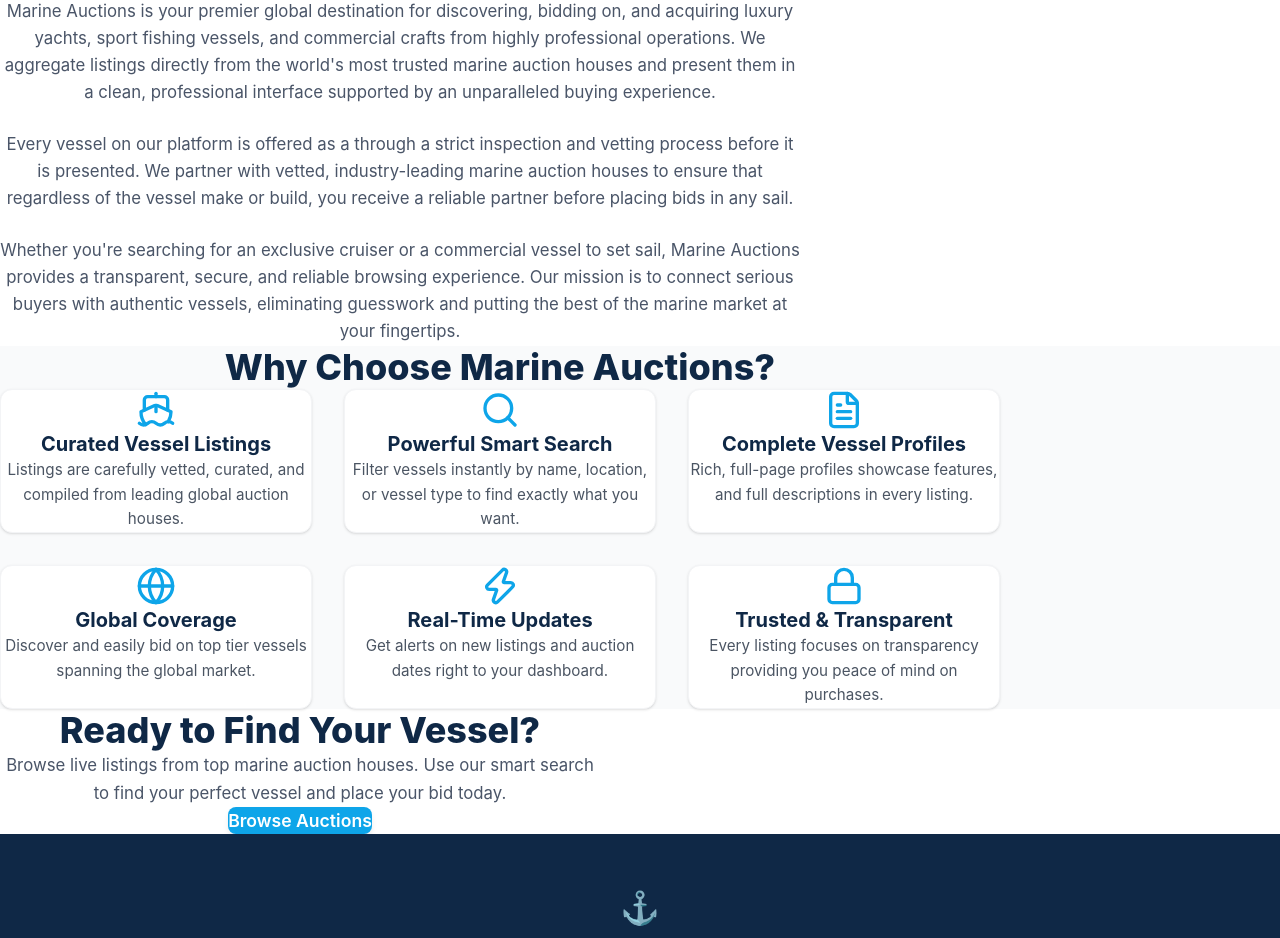
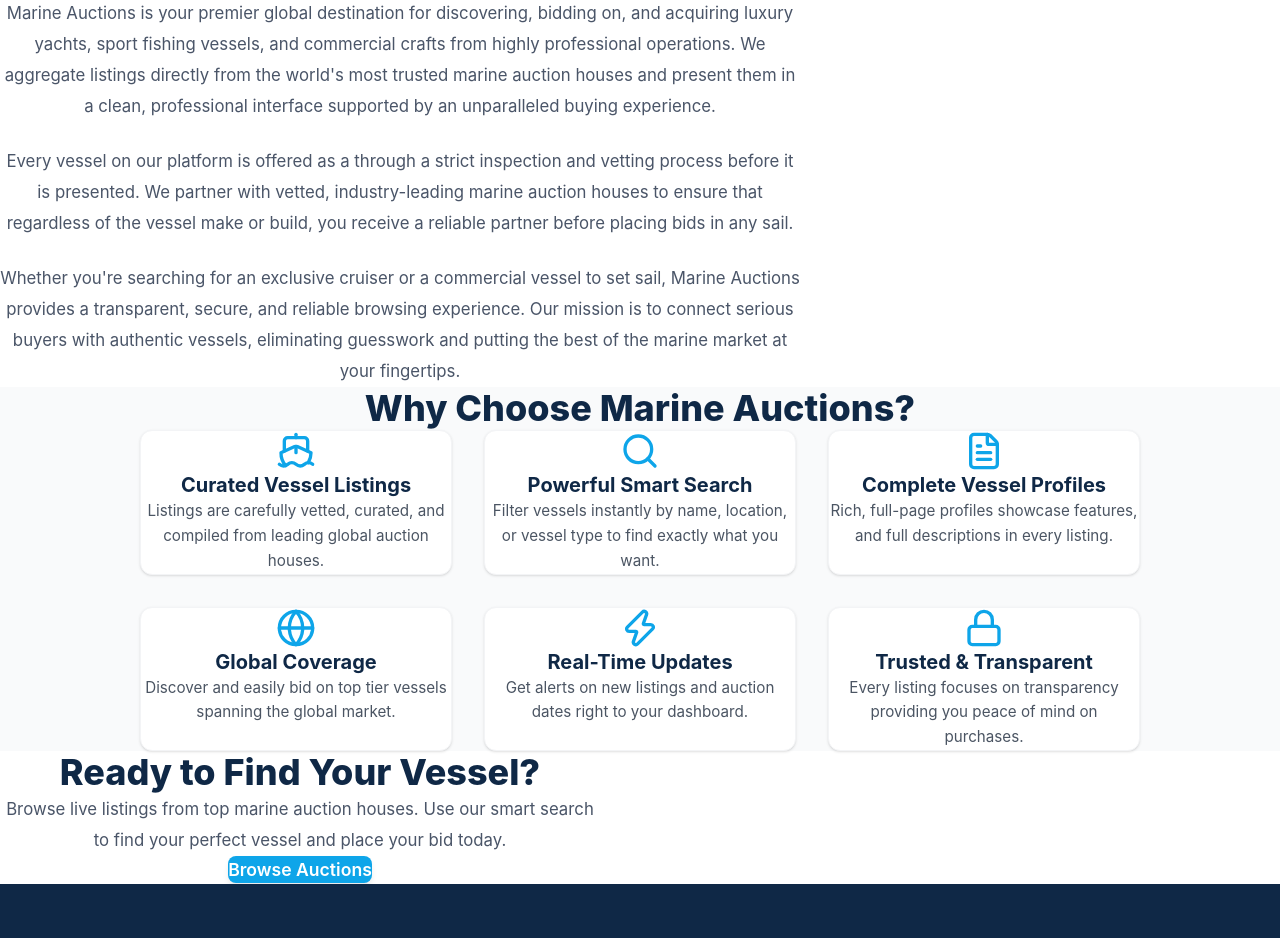
Before and after one commit to manisha36180-rgb/gitup, a Next.js app: page / in a window 1280 px wide. Shown: the part 640-1578 px from the top of the page. Built offline with nearby package versions, Linux system fonts and the light colour scheme.

Commit message:
Fix alignment for laptop view responsive to match old site

```diff
--- a/app/auctions/page.tsx
+++ b/app/auctions/page.tsx
@@ -146,12 +146,12 @@ export default async function AuctionsPage({
             </Link>
           </div>
         ) : (
-          <div className="grid grid-cols-1 sm:grid-cols-2 lg:flex lg:flex-wrap lg:justify-center gap-8 px-4 sm:px-6">
+          <div className="grid grid-cols-1 sm:grid-cols-2 lg:grid-cols-3 gap-8 px-4 sm:px-6">
             {vessels.map((vessel: Vessel) => (
               <Link
                 key={vessel.id}
                 href={`/vessels/${vessel.id}`}
-                className="auction-card flex flex-col w-full max-w-[380px] bg-white rounded-[24px] shadow-[0_10px_30px_rgba(0,0,0,0.06)] overflow-hidden border border-[#f1f5f9] no-underline transition-all duration-200 mx-auto lg:mx-0"
+                className="auction-card flex flex-col w-full max-w-[380px] bg-white rounded-[24px] shadow-[0_10px_30px_rgba(0,0,0,0.06)] overflow-hidden border border-[#f1f5f9] no-underline transition-all duration-200 mx-auto"
               >
                 {/* Image Container */}
                 <div className="relative w-full h-[220px] sm:h-[260px] overflow-hidden">
--- a/app/contact/page.tsx
+++ b/app/contact/page.tsx
@@ -1,7 +1,7 @@
 export default function ContactPage() {
   return (
     <div className="w-full bg-[#f8f9fa] py-12 px-6 sm:py-20 lg:py-20 min-h-[80vh] flex flex-col items-center">
-
+      <div className="w-full max-w-[1280px] mx-auto flex flex-col items-center">
         {/* Header Section */}
         <div className="max-w-[800px] text-center mb-12 sm:mb-12">
           <h1 className="text-3xl sm:text-4xl lg:text-[2.5rem] font-extrabold text-[#0f2846] mb-4">Contact Us</h1>
@@ -72,5 +72,6 @@ export default function ContactPage() {
 
         </div>
       </div>
+    </div>
   );
 }
--- a/app/page.tsx
+++ b/app/page.tsx
@@ -41,7 +41,8 @@ export default function Home() {
       </div>
 
       {/* ── Welcome / Overview ── */}
-      <section className="bg-white py-12 px-6 sm:py-20 lg:py-20 text-center">
+      <section className="bg-white py-12 px-6 sm:py-20 lg:py-20 flex flex-col items-center">
+        <div className="w-full max-w-[1280px] mx-auto text-center">
           <div className="max-w-[800px] mx-auto">
             <h2 className="text-2xl sm:text-3xl lg:text-[2.25rem] font-extrabold text-[#0f2846] mb-4 lg:mb-4">
               Welcome to Marine Auctions
@@ -49,22 +50,23 @@ export default function Home() {
             <div className="w-16 h-1 bg-[#0EA5E9] mx-auto mb-8 lg:mb-10 rounded-full" />
 
             <div className="flex flex-col gap-6 lg:gap-6 text-center">
-            <p className="text-sm sm:text-base lg:text-[1.05rem] text-gray-600 lg:text-[#4a5568] leading-relaxed lg:lineHeight-[1.85]">
+              <p className="text-sm sm:text-base lg:text-[1.05rem] text-gray-600 lg:text-[#4a5568] leading-relaxed lg:leading-[1.85]">
                 Marine Auctions is your premier global destination for discovering, bidding on, and acquiring luxury yachts, sport fishing vessels, and commercial crafts from highly professional operations. We aggregate listings directly from the world's most trusted marine auction houses and present them in a clean, professional interface supported by an unparalleled buying experience.
               </p>
-            <p className="text-sm sm:text-base lg:text-[1.05rem] text-gray-600 lg:text-[#4a5568] leading-relaxed lg:lineHeight-[1.85]">
+              <p className="text-sm sm:text-base lg:text-[1.05rem] text-gray-600 lg:text-[#4a5568] leading-relaxed lg:leading-[1.85]">
                 Every vessel on our platform is offered as a through a strict inspection and vetting process before it is presented. We partner with vetted, industry-leading marine auction houses to ensure that regardless of the vessel make or build, you receive a reliable partner before placing bids in any sail.
               </p>
-            <p className="text-sm sm:text-base lg:text-[1.05rem] text-gray-600 lg:text-[#4a5568] leading-relaxed lg:lineHeight-[1.85]">
+              <p className="text-sm sm:text-base lg:text-[1.05rem] text-gray-600 lg:text-[#4a5568] leading-relaxed lg:leading-[1.85]">
                 Whether you're searching for an exclusive cruiser or a commercial vessel to set sail, Marine Auctions provides a transparent, secure, and reliable browsing experience. Our mission is to connect serious buyers with authentic vessels, eliminating guesswork and putting the best of the marine market at your fingertips.
               </p>
+            </div>
           </div>
         </div>
       </section>
 
       {/* ── Why Choose Marine Auctions ── */}
-      <section className="bg-gray-50 py-12 px-6 sm:py-20 lg:py-20 text-center">
-        <div className="max-w-[1000px] mx-auto">
+      <section className="bg-gray-50 py-12 px-6 sm:py-20 lg:py-20 flex flex-col items-center">
+        <div className="w-full max-w-[1000px] mx-auto text-center">
           <h2 className="text-2xl sm:text-3xl lg:text-[2.25rem] font-extrabold text-[#0f2846] mb-10 lg:mb-12">
             Why Choose Marine Auctions?
           </h2>
@@ -134,12 +136,13 @@ export default function Home() {
       </section>
 
       {/* ── CTA ── */}
-      <section className="bg-white py-16 px-6 sm:py-20 text-center">
+      <section className="bg-white py-16 px-6 sm:py-20 flex flex-col items-center">
+        <div className="w-full max-w-[1280px] mx-auto text-center">
           <div className="max-w-[600px] mx-auto">
             <h2 className="text-2xl sm:text-3xl lg:text-[2.25rem] font-extrabold text-[#0f2846] mb-4 lg:mb-4">
               Ready to Find Your Vessel?
             </h2>
-          <p className="text-sm sm:text-base lg:text-[1.05rem] text-gray-600 lg:text-[#4a5568] leading-relaxed lg:lineHeight-[1.85] mb-8 lg:mb-8">
+            <p className="text-sm sm:text-base lg:text-[1.05rem] text-gray-600 lg:text-[#4a5568] leading-relaxed lg:leading-[1.85] mb-8 lg:mb-8">
               Browse live listings from top marine auction houses. Use our smart search to find your perfect vessel and place your bid today.
             </p>
             <Link
@@ -149,6 +152,7 @@ export default function Home() {
               Browse Auctions
             </Link>
           </div>
+        </div>
       </section>
 
     </div>
```
Lines whose indentation alone changed are shown as unchanged.
